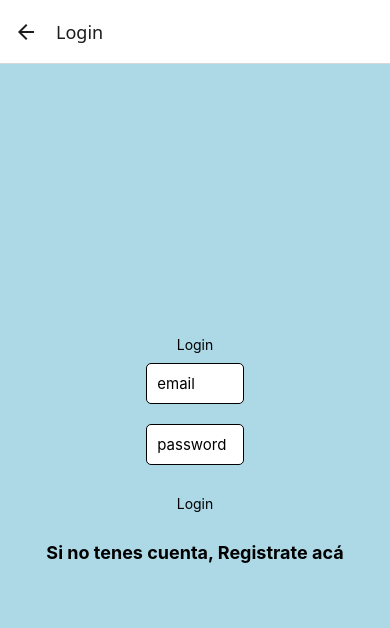
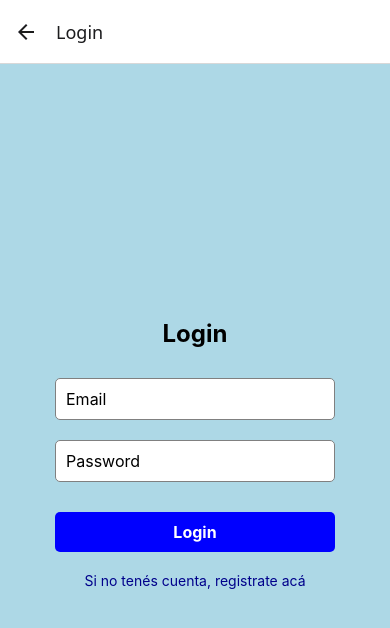
Before and after one commit to bautipeleritti/prog3Final, a React Native app in the folder tpfinal/: screen /Login in a window 390 px wide. Shown: the top 628 px of the page. Built offline with nearby package versions, Linux system fonts and the light colour scheme; no server answers.

Commit message:
corrijo manejo de profile y de login

```diff
--- a/tpfinal/App.js
+++ b/tpfinal/App.js
@@ -18,9 +18,9 @@ export default function App() {
      <Stack.Navigator screenOptions={{ headerShown: true }}>
         {/* <Stack.Screen name="Login" component={Login} /> */}
         <Stack.Screen name="Registro" component={Registro} />
+        <Stack.Screen name="Perfil" component= {Profile} />
+        <Stack.Screen name="Home" component= {Home} />
         <Stack.Screen name="Login" component= {Login} />
-        <Stack.Screen name="Profile" component= {Profile} />
-        <Stack.Screen name="Home" component= {Home} />
         <Stack.Screen name="CrearPost" component= {CrearPost} />
 
       </Stack.Navigator>
--- a/tpfinal/src/screens/Home.js
+++ b/tpfinal/src/screens/Home.js
@@ -1,7 +1,7 @@
 import react, { Component } from "react";
 import { ActivityIndicator, FlatList, StyleSheet, Text, View } from 'react-native';
 import Post from "../components/Post";
-import { db } from "../firebase/config";
+import { db, auth } from "../firebase/config";
 import { TouchableOpacity } from "react-native";
 
 class Home extends Component {
@@ -9,6 +9,7 @@ class Home extends Component {
         super();
         this.state = {
             posts: [],
+            email: auth.currentUser,
             loading: true,
         };
     }
@@ -37,14 +38,23 @@ class Home extends Component {
         )
     }
 
+goToProfile = () => {
+    const currentUser = auth.currentUser;
+    if (currentUser) {
+      this.props.navigation.navigate("Perfil", { email: currentUser.email });
+    } else {
+      console.error("No hay un usuario autenticado.");
+    }
+  };
+
 
 
     render() {
         return (
             <View>
                 <Text> Bienvenido a Home </Text>
-                <TouchableOpacity onPress={() => navigation.navigate('Perfil')} style={styles.button}>
-        <Text>Ir a Mi Perfil</Text>
+                <TouchableOpacity onPress={this.goToProfile}>
+      <Text>Ir a Mi Perfil</Text>
       </TouchableOpacity>
 
                 {this.state.loading ? <ActivityIndicator /> : <FlatList data={this.state.posts} keyExtractor={(item) => item.id.toString()} renderItem={({ item }) => <Post dataPost={item} />} />}
--- a/tpfinal/src/screens/Login.js
+++ b/tpfinal/src/screens/Login.js
@@ -1,100 +1,133 @@
-import React, { Component } from 'react'
-import {View, TextInput, Text, TouchableOpacity, StyleSheet, } from "react-native";
+import React, { Component } from 'react';
+import { View, TextInput, Text, TouchableOpacity, StyleSheet } from 'react-native';
 import { auth } from '../firebase/config';
-export class Login extends Component {
+
+export default class Login extends Component {
   constructor(props) {
-    super(props)
+    super(props);
     this.state = {
-      email: "",
-      password: "",
-      error: ""
+      email: '',
+      password: '',
+      error: '',
+    };
   }
-  }
-  componentDidMount(){
+
+  componentDidMount() {
     auth.onAuthStateChanged((usuario) => {
       if (usuario) {
-        this.props.navigation.navigate("Home")
+        this.props.navigation.navigate('Home');
       }
     });
   }
+
   handleSubmitLogin = () => {
-    const {email, password} = this.state
-    auth.signInWithEmailAndPassword(email, password)
+    const { email, password } = this.state;
+
+    if (!email || !password) {
+      this.setState({ error: 'Por favor completa todos los campos' });
+      return;
+    }
+
+    auth
+      .signInWithEmailAndPassword(email, password)
       .then(() => {
-    this.setState({ error: '', loading: false });
+        this.setState({ error: '' });
         this.props.navigation.navigate('Home');
       })
       .catch((error) => {
-    this.setState({ error: "error", loading: false }); // Muestra el mensaje genérico de Firebase
+        this.setState({ error: "error"});
       });
+  };
 
-  }
   render() {
+    const { email, password, error } = this.state;
+
     return (
-      <View style ={styles.box}>
-        <Text>Login</Text>
-        <TextInput style = {styles.input}
-        keyboardType='email-address'
-        placeholder='email'
-        onChangeText={text => this.setState({email:text})}
-        value = {this.state.email}/>
-        <TextInput style={styles.input}
-        keyboardType='default'
-        placeholder='password'
+      <View style={styles.box}>
+        <Text style={styles.title}>Login</Text>
+
+        <TextInput
+          style={styles.input}
+          keyboardType="email-address"
+          placeholder="Email"
+          onChangeText={(text) => this.setState({ email: text })}
+          value={email}
+        />
+
+        <TextInput
+          style={styles.input}
+          keyboardType="default"
+          placeholder="Password"
           secureTextEntry={true}
-        onChangeText={text => this.setState({password:text})}
-        value={this.state.password} />
-       <Text>{this.state.error ? <Text style={styles.errorText}>{this.state.error}</Text> : null}</Text>
+          onChangeText={(text) => this.setState({ password: text })}
+          value={password}
+        />
 
-        <TouchableOpacity style = {styles.RegistButton} onPress={()=> this.handleSubmitLogin()}>
-          <Text>Login</Text>
-        </TouchableOpacity>
-        <TouchableOpacity style = {styles.RegistButton}
-        onPress={() => this.props.navigation.navigate("Registro")}>
-          <Text style= {styles.title}>
-            Si no tenes cuenta, Registrate acá
-          </Text>
+
+        <TouchableOpacity style={styles.loginButton} onPress={this.handleSubmitLogin}>
+          <Text style={styles.buttonText}>Login</Text>
         </TouchableOpacity>
 
+        <TouchableOpacity
+          style={styles.registerButton}
+          onPress={() => this.props.navigation.navigate('Registro')}
+        >
+          <Text style={styles.registerText}>Si no tenés cuenta, registrate acá</Text>
+        </TouchableOpacity>
       </View>
-    )
+    );
   }
 }
+
 const styles = StyleSheet.create({
   title: {
-    fontSize: 18,
+    fontSize: 24,
     fontWeight: 'bold',
+    marginBottom: 20,
     textAlign: 'center',
-    justifyContent:'center',
   },
-  RegistButton: {
-    marginTop: 10,
+  box: {
+    flex: 1,
+    justifyContent: 'center',
     alignItems: 'center',
+    backgroundColor: 'lightblue',
+    padding: 20,
+  },
+  input: {
+    width: '80%',
     padding: 10,
+    marginVertical: 10,
+    borderColor: 'gray',
+    borderWidth: 1,
+    borderRadius: 5,
+    backgroundColor: 'white',
+    fontSize: 16,
+  },
+  loginButton: {
+    backgroundColor: 'blue',
+    padding: 10,
+    borderRadius: 5,
+    marginTop: 20,
+    width: '80%',
+    alignItems: 'center',
+  },
+  buttonText: {
+    color: 'white',
+    fontWeight: 'bold',
+    fontSize: 16,
+  },
+  registerButton: {
+    marginTop: 20,
+    alignItems: 'center',
+  },
+  registerText: {
+    color: 'darkblue',
+    fontSize: 14,
   },
   errorText: {
     color: 'red',
+    marginTop: 10,
     fontSize: 14,
     textAlign: 'center',
   },
-  input: {
-    width: '25%',
-    padding: 10,
-    marginVertical: 10,
-    borderColor: 'black',
-    borderWidth: 1,
-    borderRadius: 5,
-    fontSize: 15,
-    backgroundColor:'white'
-  },
-  box:{
-    flex:1,
-    justifyContent: 'center',
-    alignItems: 'center',
-    backgroundColor:'lightblue'
-
-
-  }
 });
-
-export default Login
--- a/tpfinal/src/screens/Profile.js
+++ b/tpfinal/src/screens/Profile.js
@@ -6,7 +6,7 @@ export default class Profile extends Component {
   constructor(props) {
     super(props);
     this.state = {
-      email: auth.currentUser,
+      email: auth.currentUser.email,
       posteos: [],
     };
   }
@@ -60,7 +60,7 @@ export default class Profile extends Component {
           keyExtractor={(item) => item.id}
           renderItem={({ item }) => (
             <View style={styles.post}>
-              <Text>{item.title}</Text>
+              <Text>{item.data.content}</Text>
               <TouchableOpacity
                 style={styles.deleteButton}
                 onPress={() => this.handleDeletePost(item.id)}
```
Lines whose indentation alone changed are shown as unchanged.
